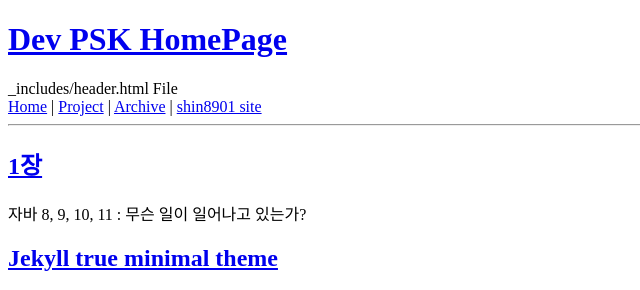
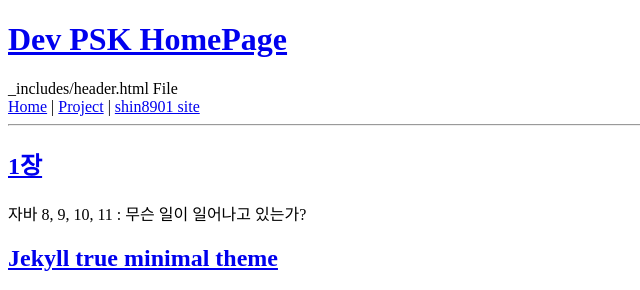
Before and after one commit to tkdrlf159/tkdrlf159.github.io, a Jekyll site: the page built from index.html, in a window 1280 px wide. Shown: the top 290 px of the page, without its empty margins (0-640 px from the left). Built offline with Jekyll 4.4.1, drawn with Linux system fonts in a browser that asks for light colours; the list of posts is cut into pages by our own code.

Commit message:
Update header.html

```diff
--- a/_includes/header.html
+++ b/_includes/header.html
@@ -4,6 +4,5 @@
 _includes/header.html File<br>
 <a href='{{ site.url }}/'> Home</a> |
 <a href='{{ site.url }}/project/'>Project</a> |
-<a href='{{ site.url }}/archive/'> Archive</a> |
 <a href="https://shin8901.github.io/">shin8901 site</a>
 <hr>
```
